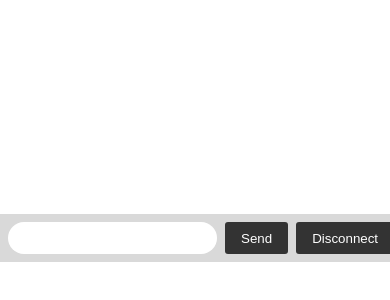
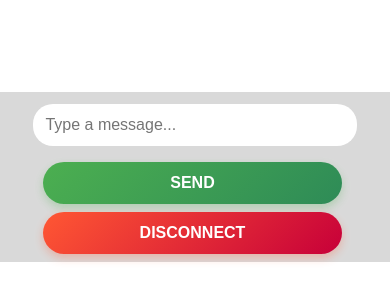
Before and after one commit to Kunj-Tyagi/ChatApp, a website: page index.html in a window 390 px wide. Shown: the part 582-882 px from the top of the page. Before the commit the page ends 844 px from the top, so only its background shows below. Drawn offline with nearby package versions, Linux system fonts and the light colour scheme; no server answers.

Commit message:
Responsive

```diff
--- a/index.html
+++ b/index.html
@@ -1,68 +1,145 @@
 <!DOCTYPE html>
-<html>
+<html lang="en">
   <head>
-    <meta name="viewport" content="width=device-width,initial-scale=1.0" />
-    <title>Socket.IO chat</title>
+    <meta name="viewport" content="width=device-width, initial-scale=1.0" />
+    <title>Socket.IO Chat</title>
     <style>
       body {
         margin: 0;
-        padding-bottom: 3rem;
+        padding-bottom: 4rem;
         font-family: -apple-system, BlinkMacSystemFont, "Segoe UI", Roboto,
           Helvetica, Arial, sans-serif;
-      }
-
-      #form {
-        background: rgba(0, 0, 0, 0.15);
-        padding: 0.25rem;
-        position: fixed;
-        bottom: 0;
-        left: 0;
-        right: 0;
         display: flex;
-        height: 3rem;
-        box-sizing: border-box;
-        backdrop-filter: blur(10px);
-      }
-      #input {
-        border: none;
-        padding: 0 1rem;
-        flex-grow: 1;
-        border-radius: 2rem;
-        margin: 0.25rem;
-      }
-      #input:focus {
-        outline: none;
-      }
-      #form > button {
-        background: #333;
-        border: none;
-        padding: 0 1rem;
-        margin: 0.25rem;
-        border-radius: 3px;
-        outline: none;
-        color: #fff;
+        flex-direction: column;
+        height: 100vh;
+        overflow: hidden;
       }
 
       #messages {
         list-style-type: none;
         margin: 0;
         padding: 0;
+        flex-grow: 1;
+        overflow-y: auto;
+        scrollbar-width: none;
+        -ms-overflow-style: none;
       }
+
+      #messages::-webkit-scrollbar {
+        display: none;
+      }
+
       #messages > li {
-        padding: 0.5rem 1rem;
+        padding: 0.75rem 1rem;
+        word-wrap: break-word;
       }
+
       #messages > li:nth-child(odd) {
-        background: #efefef;
+        background: #f1f1f1;
+      }
+
+      #form {
+        display: flex;
+        align-items: center;
+        background: rgba(0, 0, 0, 0.15);
+        padding: 0.5rem;
+        position: fixed;
+        bottom: 0;
+        left: 0;
+        right: 0;
+        height: auto;
+        box-sizing: border-box;
+        backdrop-filter: blur(10px);
+        flex-wrap: wrap;
+        gap: 0.5rem;
+      }
+
+      #input {
+        flex-grow: 1;
+        border: none;
+        padding: 0.75rem;
+        border-radius: 20px;
+        margin: 0.25rem;
+        font-size: 1rem;
+        width: 65%;
+      }
+
+      #input:focus {
+        outline: none;
+      }
+
+      /* Aesthetic buttons */
+      .button {
+        border: none;
+        padding: 0.75rem 1.5rem;
+        border-radius: 30px;
+        font-size: 1rem;
+        font-weight: bold;
+        color: white;
+        cursor: pointer;
+        text-transform: uppercase;
+        transition: all 0.3s ease-in-out;
+        display: flex;
+        align-items: center;
+        justify-content: center;
+        flex-grow: 1;
+      }
+
+      /* Send Button */
+      .send-btn {
+        background: linear-gradient(135deg, #4CAF50, #2E8B57);
+        box-shadow: 0px 4px 10px rgba(76, 175, 80, 0.3);
+      }
+
+      .send-btn:hover {
+        background: linear-gradient(135deg, #45a049, #1c6b3f);
+      }
+
+      .send-btn:active {
+        transform: scale(0.95);
+      }
+
+      /* Toggle Button */
+      .toggle-btn {
+        background: linear-gradient(135deg, #FF5733, #C70039);
+        box-shadow: 0px 4px 10px rgba(255, 87, 51, 0.3);
+      }
+
+      .toggle-btn:hover {
+        background: linear-gradient(135deg, #e04e2c, #a5002b);
+      }
+
+      .toggle-btn:active {
+        transform: scale(0.95);
+      }
+
+      /* Mobile responsiveness */
+      @media (max-width: 600px) {
+        #form {
+          flex-direction: column;
+        }
+
+        #input {
+          width: 80%;
+          margin-bottom: 0.5rem;
+        }
+
+        .button {
+            margin-right: 5px;
+          width: 80%;
+
+        }
       }
     </style>
   </head>
   <body>
     <ul id="messages"></ul>
-    <form id="form" action="">
-      <input id="input" autocomplete="off" /><button>Send</button>
-      <button id="toggle-btn">Disconnect</button>
+    <form id="form">
+      <input id="input" autocomplete="off" placeholder="Type a message..." />
+      <button type="submit" class="button send-btn">Send</button>
+      <button id="toggle-btn" type="button" class="button toggle-btn">Disconnect</button>
     </form>
-    <!-- To serve the client-side library dynamically. -->
+
     <script src="/socket.io/socket.io.js"></script>
     <script>
       const socket = io();
@@ -70,10 +147,11 @@
       const form = document.getElementById("form");
       const input = document.getElementById("input");
       const messages = document.getElementById("messages");
+      const toggleButton = document.getElementById("toggle-btn");
 
       form.addEventListener("submit", (e) => {
         e.preventDefault();
-        if (input.value) {
+        if (input.value.trim()) {
           socket.emit("chat message", input.value);
           input.value = "";
         }
@@ -83,10 +161,8 @@
         const item = document.createElement("li");
         item.textContent = msg;
         messages.appendChild(item);
-        window.scrollTo(0, document.body.scrollHeight);
+        messages.scrollTop = messages.scrollHeight;
       });
-
-      const toggleButton = document.getElementById("toggle-btn");
 
       toggleButton.addEventListener("click", (e) => {
         e.preventDefault();
```
Also changed, not shown: README.md (added).
